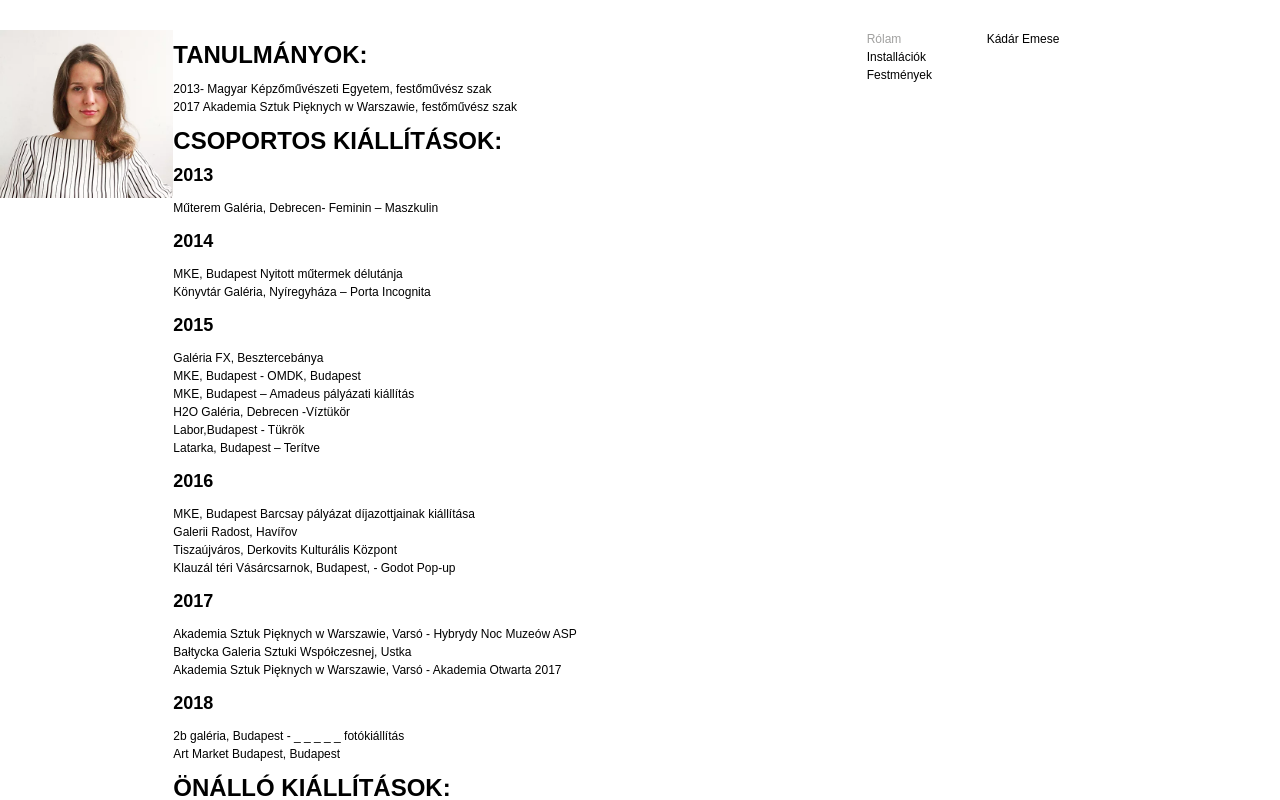
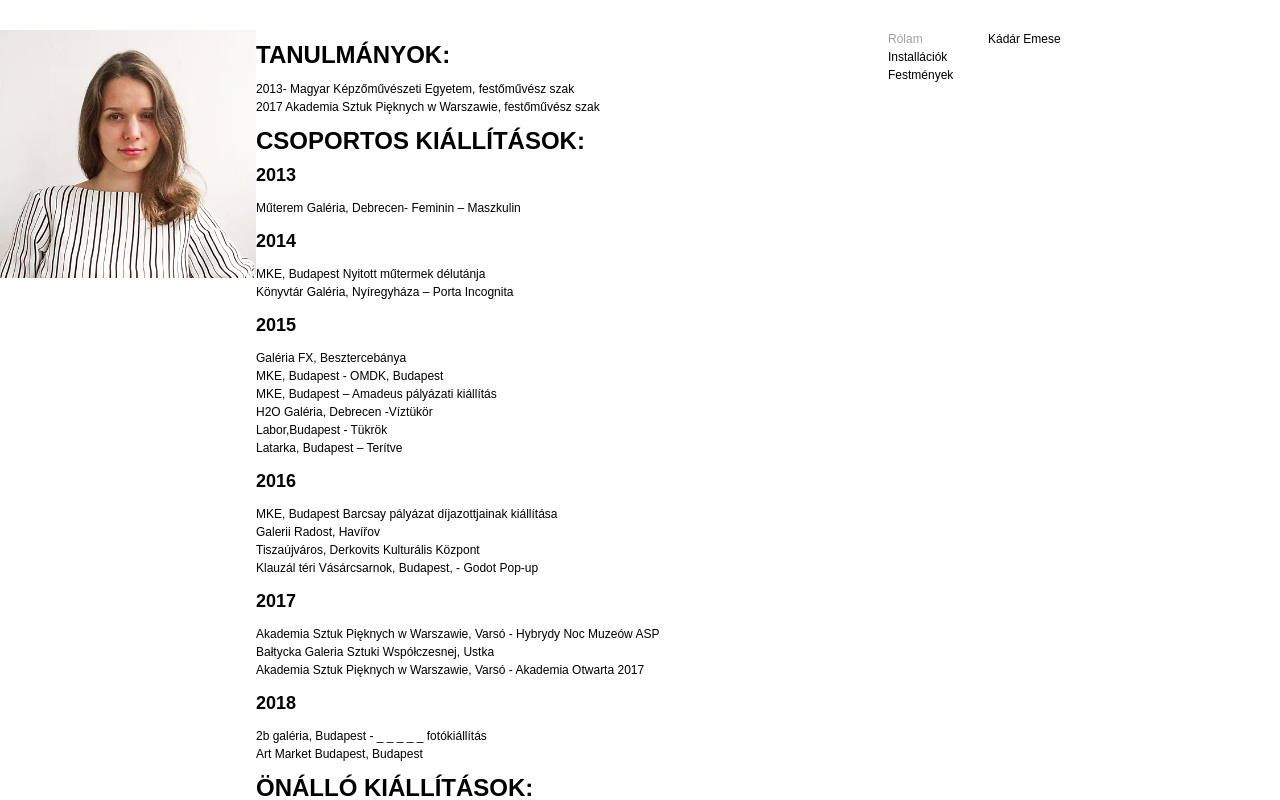
Before and after one commit to endreymarcell/kadaremese, a Gatsby site: page /cv in a window 1280 px wide. Shown: the top 800 px of the page. Built offline with nearby package versions, Linux system fonts and the light colour scheme; Gatsby itself is replaced by a stand-in of ours.

Commit message:
refactor: rethink layout solution

```diff
--- a/src/components/layout.js
+++ b/src/components/layout.js
@@ -3,12 +3,9 @@ import React from "react"
 import {Sidebar} from "./sidebar"
 import style from "./layout.module.css"
 
-export const Layout = ({children, leftSidebarRender}) => (
+export const Layout = ({children}) => (
   <div className={style.layout}>
-    <div className={style.leftSidebar}>{leftSidebarRender || null}</div>
-    <div>{children}</div>
-    <div />
     <Sidebar />
-    <div />
+    <div className={style.mainContent}>{children}</div>
   </div>
 )
--- a/src/components/layout.module.css
+++ b/src/components/layout.module.css
@@ -1,11 +1,10 @@
 .layout {
   margin-top: 30px;
   display: grid;
-  grid-template-columns: 1fr 3fr 1fr 240px 1fr;
 }
 
-.left-sidebar {
-  padding: 20px;
+.main-content {
+  width: calc(85% - 200px);
 }
 
 img {
--- a/src/components/sidebar.js
+++ b/src/components/sidebar.js
@@ -72,7 +72,7 @@ export const Sidebar = () => {
       <div>
         <div className={style.mainNav}>
           <div>
-            <Link to="/cv" activeClassName="current-page">
+            <Link to="/cv" activeClassName="current-page" onMouseEnter={() => setSubNavState(null)}>
               Rólam
             </Link>
           </div>
@@ -104,6 +104,7 @@ export const Sidebar = () => {
           <SubNavElement />
         </div>
       </div>
+      <div />
     </div>
   )
 }
--- a/src/components/sidebar.module.css
+++ b/src/components/sidebar.module.css
@@ -1,6 +1,8 @@
 .sidebar {
+  position: fixed;
+  right: 15%;
   display: grid;
-  grid-template-columns: 1fr 1fr;
+  grid-template-columns: 100px 100px;
 }
 
 .main-nav {
--- a/src/pages/cv.js
+++ b/src/pages/cv.js
@@ -4,12 +4,16 @@ import Img from "gatsby-image"
 import {Layout} from "../components/layout"
 import style from "./cv.module.css"
 
-const ProfilePicture = ({data}) => (
-  <Img className={style.circularCutout} fluid={data.file.childImageSharp.fluid} alt="Kádár Emese profile picture" />
-)
-
 export default ({data}) => (
-  <Layout leftSidebarRender={<ProfilePicture data={data} />}>
+  <Layout>
+    <div className={style.layout}>
+      <div className={style.profilePictureContainer}>
+        <Img
+          className={style.circularCutout}
+          fluid={data.file.childImageSharp.fluid}
+          alt="Kádár Emese profile picture"
+        />
+      </div>
       <div className={style.cvContainer}>
         <h1 className={style.sectionHeader}>TANULMÁNYOK:</h1>
         2013- Magyar Képzőművészeti Egyetem, festőművész szak
@@ -81,6 +85,7 @@ export default ({data}) => (
         </a>
         <br />
       </div>
+    </div>
   </Layout>
 )
 
--- a/src/pages/cv.module.css
+++ b/src/pages/cv.module.css
@@ -1,9 +1,18 @@
+.layout {
+  display: grid;
+  grid-template-columns: 1fr 4fr;
+}
+
+.profile-picture-container {
+  margin-left: 20px;
+}
+
 .circular-cutout {
   border-radius: 50%;
 }
 
 .cv-container {
-  padding-left: 200px;
+  padding-left: 15%;
 }
 
 .section-header {
--- /dev/null
+++ b/src/pages/index.module.css
@@ -0,0 +1,3 @@
+.image-container {
+  margin: 0 20%;
+}
```
Also changed, not shown: src/pages/index.js (+7 -4 lines). Lines whose indentation alone changed are shown as unchanged.
